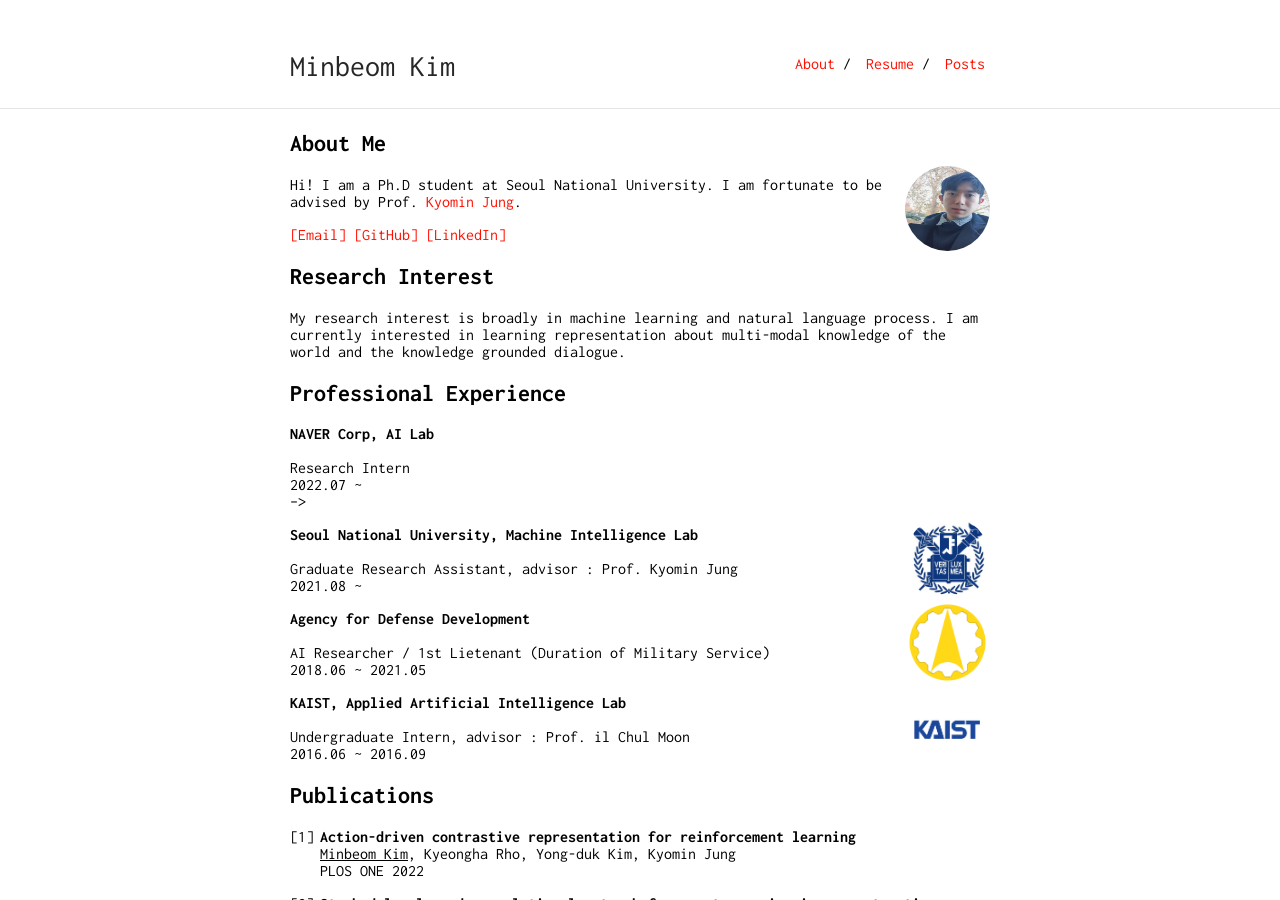
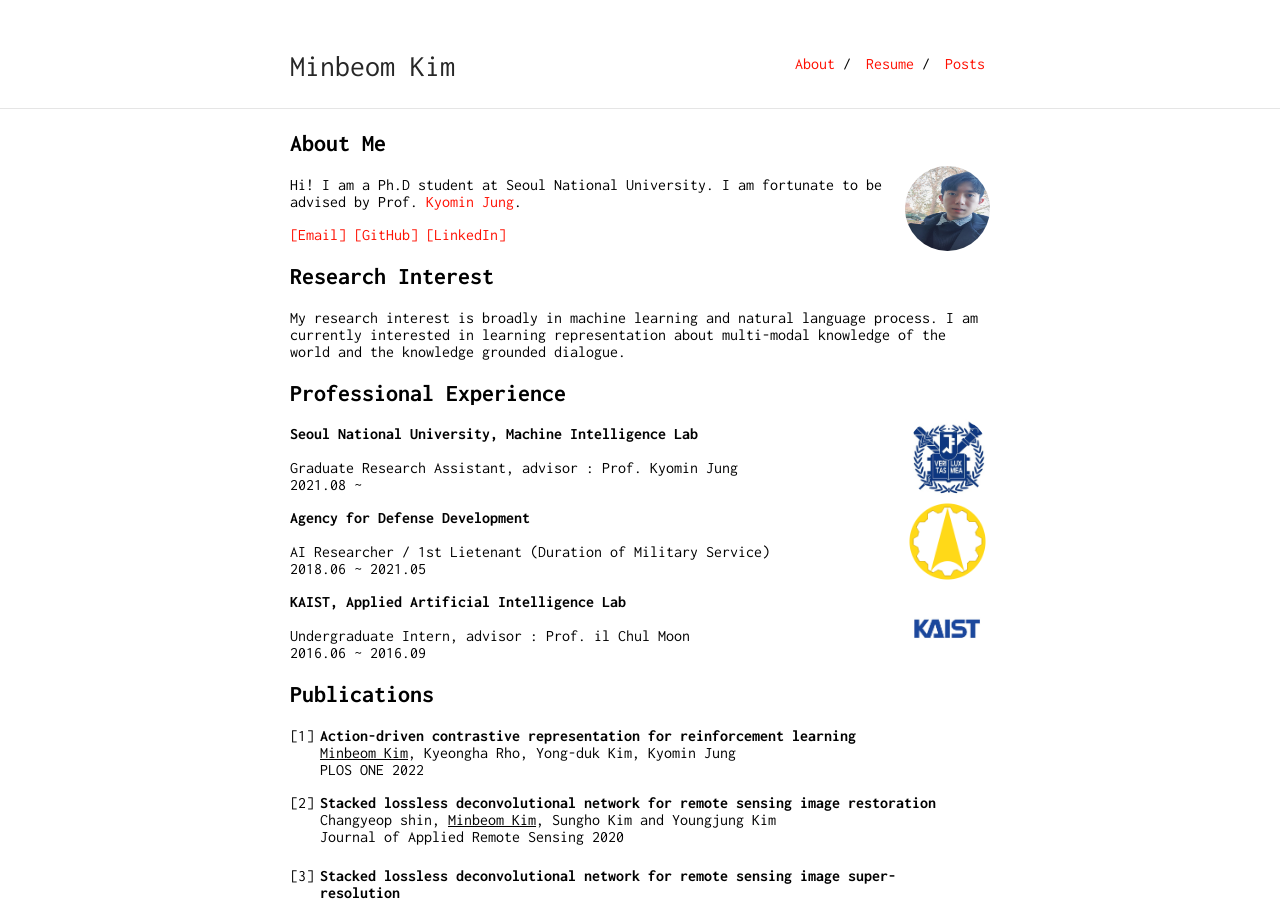
Before and after one commit to minbeomkim/minbeomkim.github.io, a Jekyll site: the page built from index.md, in a window 1280 px wide and 900 px high. Built offline with Jekyll 4.4.1, drawn with Linux system fonts in a browser that asks for light colours; our own code applies the rules of GitHub Pages for plain Markdown files.

Commit message:
Update index.md

```diff
--- a/index.md
+++ b/index.md
@@ -16,13 +16,12 @@
 
 ## Professional Experience
 
-<!--
-<img class="profile-picture" src="NAVER_logo.jpeg">
+<!-- <img class="profile-picture" src="NAVER_logo.jpeg"> -->
 <!-- <img src="NAVER_logo.jpeg" width="100" height="100" align="right"> -->
 
-**NAVER Corp, AI Lab**<br/><br/>
-Research Intern<br/>
-2022.07 ~<br/> -->
+<!-- **NAVER Corp, AI Lab**<br/><br/> -->
+<!-- Research Intern<br/> -->
+<!-- 2022.07 ~<br/> -->
 
 <!-- ![이미지](SNU_logo.jpeg) -->
 <img class="profile-picture" src="SNU_logo.jpeg">
```
